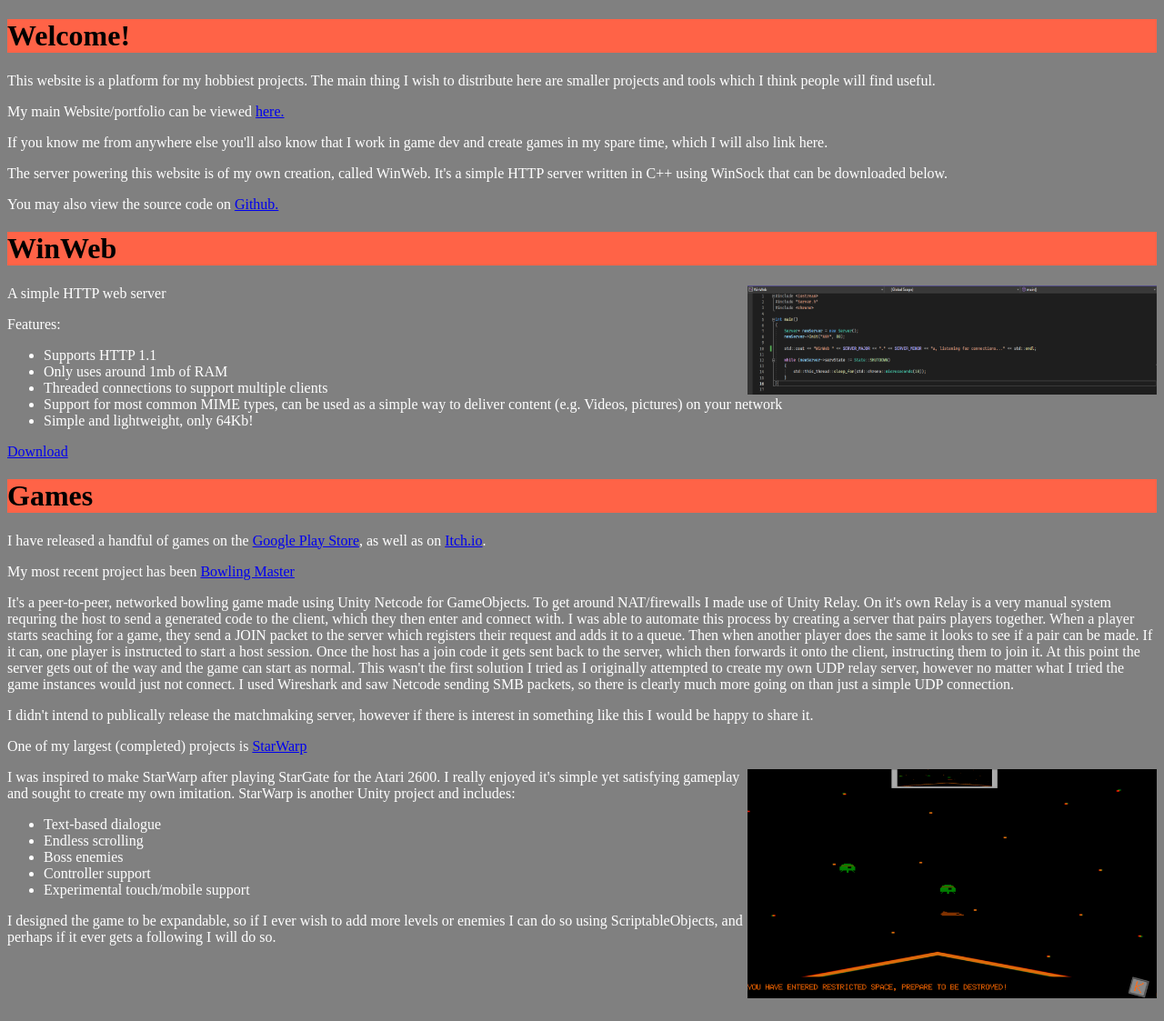
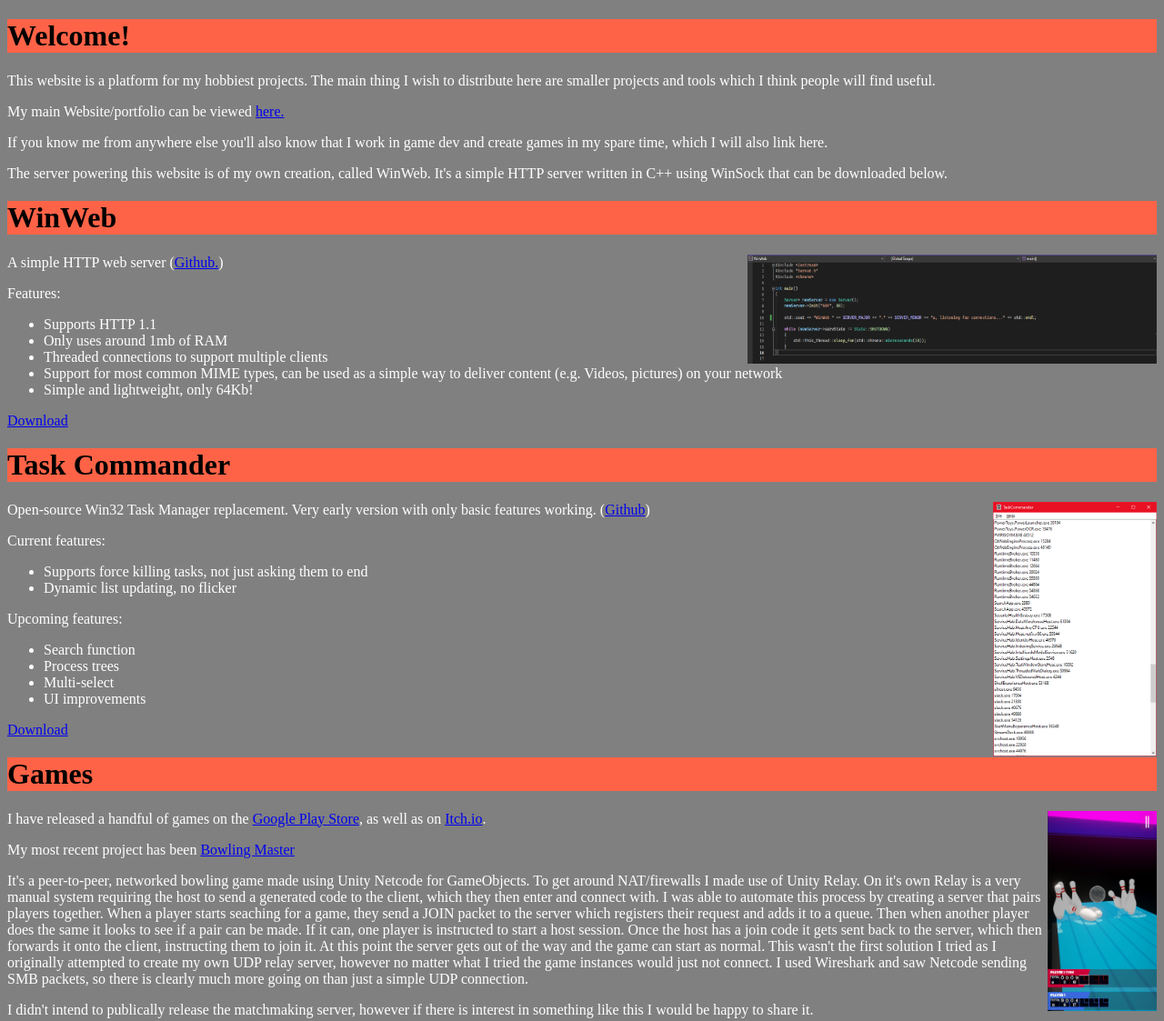
Before and after one commit to GeorgeYarwood/WinWeb, a plain HTML site: page DemoWebsite/index.html in a window 1280 px wide. Shown: the top 1123 px of the page at 91% size. Before the commit the page ends 1098 px from the top, so only its background shows below. Drawn offline with Linux system fonts and the light colour scheme.

Commit message:
Updated demo site

```diff
--- a/DemoWebsite/index.html
+++ b/DemoWebsite/index.html
@@ -9,11 +9,10 @@
 <p style="color:white;">If you know me from anywhere else you'll also know that I work in game dev and create games in my spare time, which I will also link here.</p>
 
 <p style="color:white;">The server powering this website is of my own creation, called WinWeb. It's a simple HTTP server written in C++ using WinSock that can be downloaded below.</p>
-<p style="color:white;">You may also view the source code on <a href="https://github.com/GeorgeYarwood/WinWeb">Github.</a></p>
 
 <h1 style = "background-color:rgb(255, 99, 71);">WinWeb</h1>
 <img src="./WinWeb.PNG" alt="WinWeb entry point" style="float:right;width:450px;height:120px;"></img>
-<p style="color:white;">A simple HTTP web server</p>
+<p style="color:white;">A simple HTTP web server (<a href="https://github.com/GeorgeYarwood/WinWeb">Github.</a>)</p>
 <p style="color:white;">Features:</p>
 
  <ul>
@@ -26,11 +25,35 @@
 
 <p style="color:white;"><a href="./WinWebDL.exe">Download</a></p>
 
+<h1 style = "background-color:rgb(255, 99, 71);">Task Commander</h1>
+<img src="./TaskCommander.PNG" alt="Taskcommander Interface" style="float:right;width:180px;height:280px;"></img>
+<p style="color:white;">Open-source Win32 Task Manager replacement. Very early version with only basic features working. (<a href="https://github.com/GeorgeYarwood/TaskCommander/tree/main">Github</a>)</p>
+
+<p style="color:white;">Current features:</p>
+
+ <ul>
+  <li style="color:white;">Supports force killing tasks, not just asking them to end</li>
+  <li style="color:white;">Dynamic list updating, no flicker</li>
+</ul>
+<p style="color:white;">Upcoming features:</p>
+
+ <ul>
+  <li style="color:white;">Search function</li>
+  <li style="color:white;">Process trees</li>
+  <li style="color:white;">Multi-select</li>
+  <li style="color:white;">UI improvements</li>
+</ul>
+
+<p style="color:white;"><a href="./TaskCommanderDL.exe">Download</a></p>
+
 <h1 style = "background-color:rgb(255, 99, 71);">Games</h1>
+<img src="./BowlingMaster.png" alt="Bowling Master screenshot" style="float:right;width:120px;height:220px;"></img>
+
 <p style="color:white;">I have released a handful of games on the <a href="https://play.google.com/store/apps/dev?id=4861772112004311941">Google Play Store</a>, as well as on <a href="https://triphzrd.itch.io/">Itch.io</a>.</p>
+
 <p style="color:white;">My most recent project has been <a href="https://play.google.com/store/apps/details?id=com.triphazard.bowlingmaster">Bowling Master</a></p>
 <p style="color:white;">It's a peer-to-peer, networked bowling game made using Unity Netcode for GameObjects. To get around NAT/firewalls I made use of Unity Relay. On it's own Relay is a very manual system
-requring the host to send a generated code to the client, which they then enter and connect with. I was able to automate this process by creating a server that pairs players together. When a player starts seaching for a game,
+requiring the host to send a generated code to the client, which they then enter and connect with. I was able to automate this process by creating a server that pairs players together. When a player starts seaching for a game,
 they send a JOIN packet to the server which registers their request and adds it to a queue. Then when another player does the same it looks to see if a pair can be made. If it can, one player is instructed to start a host session.
 Once the host has a join code it gets sent back to the server, which then forwards it onto the client, instructing them to join it. At this point the server gets out of the way and the game can start as normal.
 This wasn't the first solution I tried as I originally attempted to create my own UDP relay server, however no matter what I tried the game instances would just not connect. I used Wireshark and saw Netcode sending SMB
```
Also changed, not shown: DemoWebsite/BowlingMaster.png (added), DemoWebsite/TaskCommander.png (added), 1 other file.
